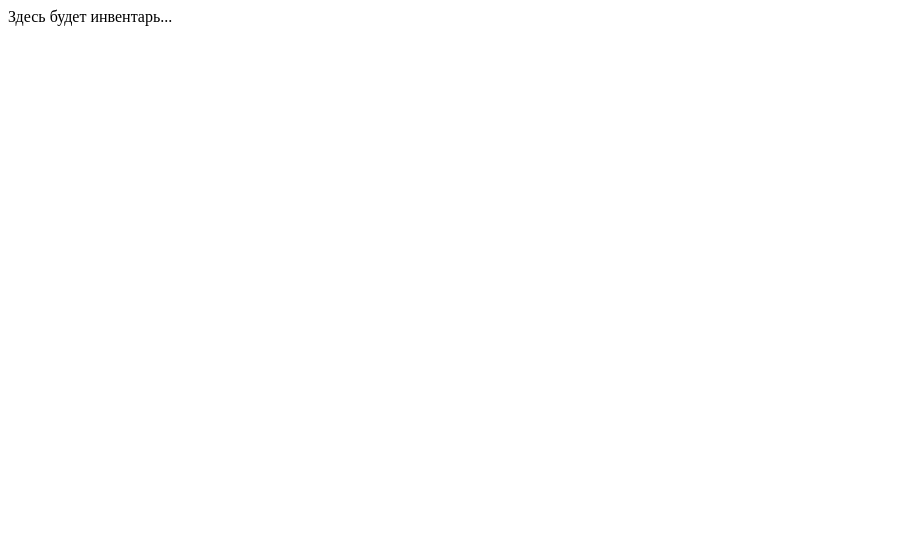
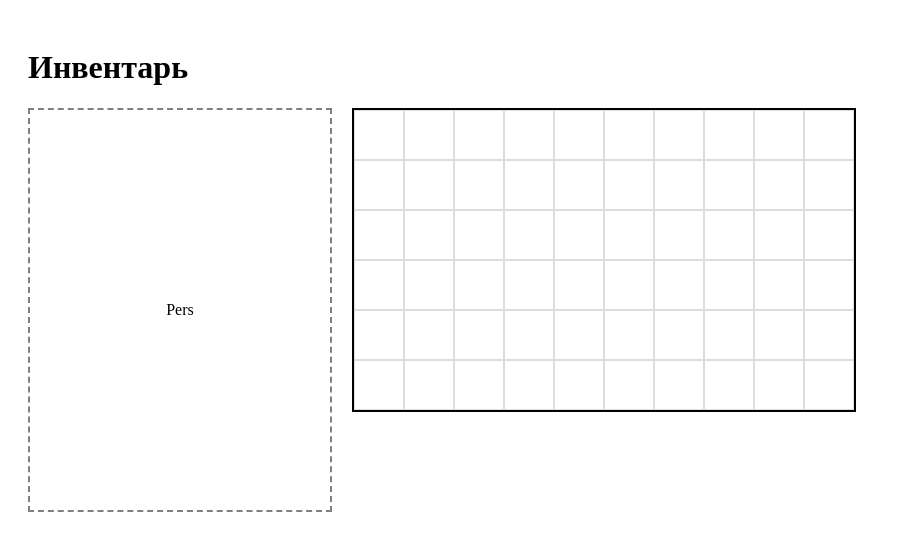
Before and after one commit to FilippKolomiets/Inventory_demo, a React (Create React App) app: page / in a window 1280 px wide. Shown: the top 550 px of the page, without its empty margins (0-911 px from the left). Built offline with nearby package versions, Linux system fonts and the light colour scheme.

Commit message:
Сетка инвентаря + поле для персонажа

```diff
--- a/src/App.tsx
+++ b/src/App.tsx
@@ -1,5 +1,33 @@
-const App = () => {
-  return <div>Здесь будет инвентарь...</div>;
+import React from 'react';
+import { DndProvider } from 'react-dnd';
+import { HTML5Backend } from 'react-dnd-html5-backend';
+import InventoryGrid from './InventoryGrid';
+
+const App: React.FC = () => {
+  return (
+    <DndProvider backend={HTML5Backend}>
+      <div style={{ padding: 20 }}>
+        <h1>Инвентарь</h1>
+        <div style={{ display: 'flex', gap: '20px', alignItems: 'flex-start' }}>
+          {/*персо */}
+          <div
+            style={{
+              width: '300px',
+              height: '400px',
+              border: '2px dashed gray',
+              display: 'flex',
+              alignItems: 'center',
+              justifyContent: 'center',
+            }}
+          >
+            Pers
+          </div>
+          {/*Инвентарь */}
+          <InventoryGrid />
+        </div>
+      </div>
+    </DndProvider>
+  );
 };
 
 export default App;
--- /dev/null
+++ b/src/InventoryGrid.tsx
@@ -0,0 +1,57 @@
+import React from 'react';
+import { useDrop } from 'react-dnd';
+
+const InventoryGrid: React.FC = () => {
+  const [, drop] = useDrop({
+    accept: 'ITEM',
+    drop: (item, monitor) => {
+      // СБрос предмета
+    },
+  });
+
+  const cellSize = 50;
+  const columns = 10;
+  const rows = 6;
+
+  const cells = [];
+  for (let y = 0; y < rows; y++) {
+    for (let x = 0; x < columns; x++) {
+      cells.push(
+        <div
+          key={`${x}-${y}`}
+          style={{
+            position: 'absolute',
+            left: x * cellSize,
+            top: y * cellSize,
+            width: cellSize,
+            height: cellSize,
+            border: '1px solid #ddd',
+            boxSizing: 'border-box',
+          }}
+        />
+      );
+    }
+  }
+
+
+  const dropRef = (node: HTMLDivElement | null) => {
+    drop(node);
+  };
+
+  return (
+    <div
+      id="inventory-grid"
+      ref={dropRef}
+      style={{
+        position: 'relative',
+        width: columns * cellSize,
+        height: rows * cellSize,
+        border: '2px solid black',
+      }}
+    >
+      {cells}
+    </div>
+  );
+};
+
+export default InventoryGrid;
```
